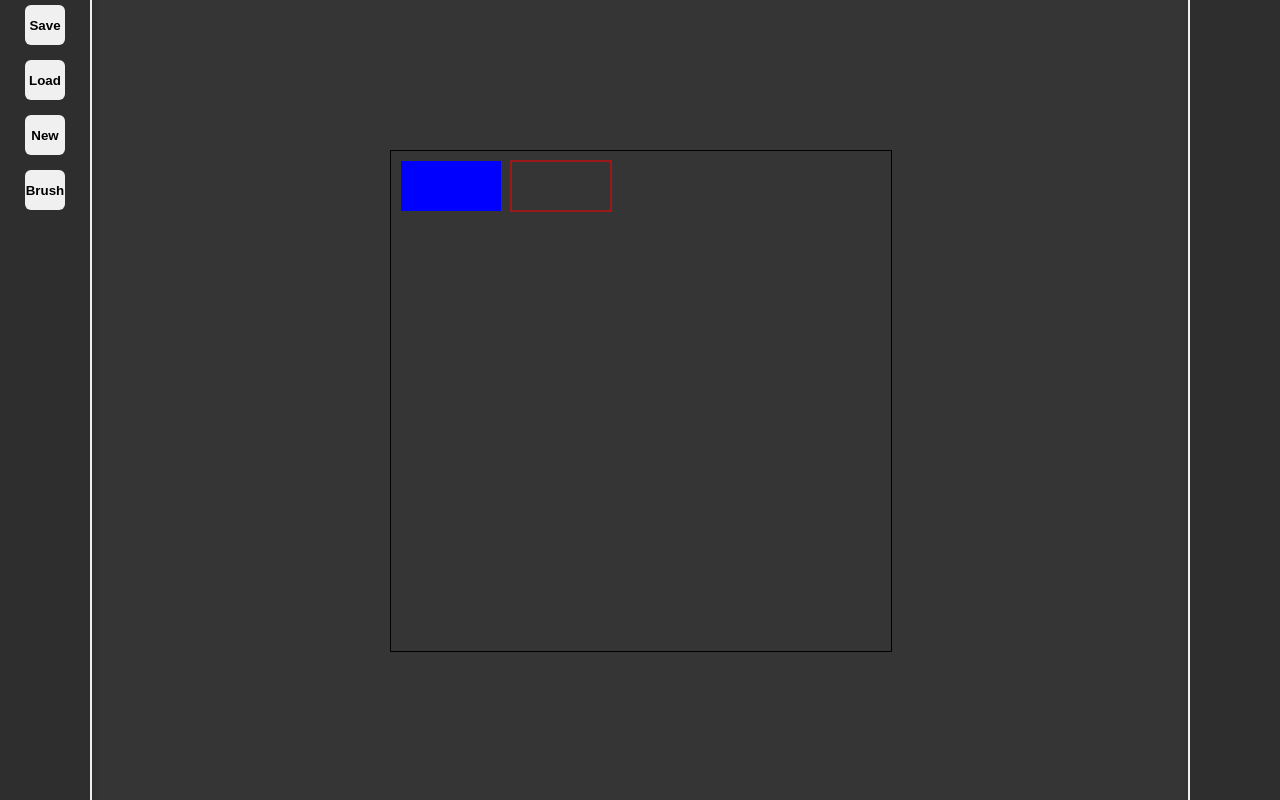
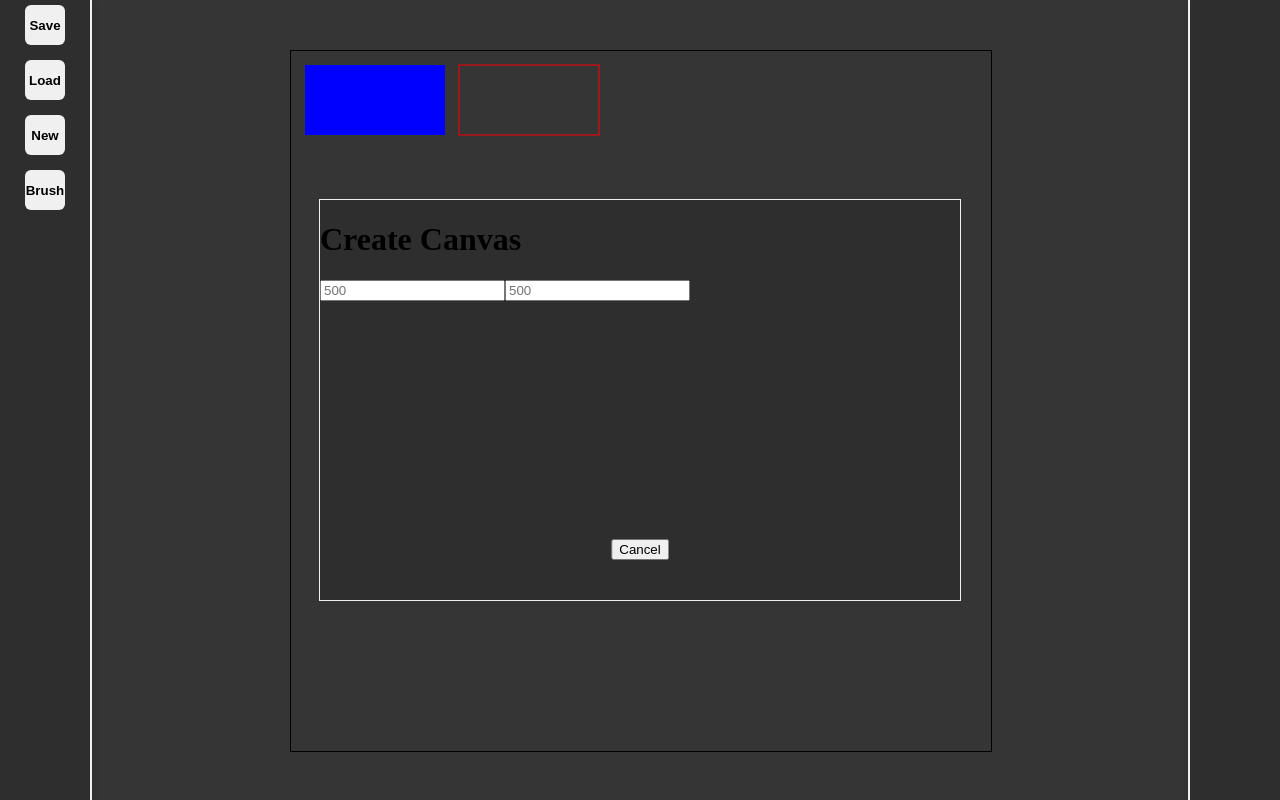
Before and after one commit to lilbernier/clam, a plain HTML site: page resources/applications/clam/index.html in a window 1280 px wide. Both pictures are taken after a click on the button "New". Drawn offline with Linux system fonts and the light colour scheme.

Commit message:
new canvas functionality

```diff
--- a/resources/applications/clam/scripts/clam_app.js
+++ b/resources/applications/clam/scripts/clam_app.js
@@ -1,22 +1,35 @@
 // JavaScript source code
 import Application from "../../../framework/scripts/application.js";
+import Dispatcher from "../../../framework/scripts/dispatcher.js";
+import Popup from "../../../framework/scripts/popup.js";
 import Toolbar from "../../../framework/scripts/toolbar.js";
 import ClamCanvas from "./clam_canvas.js";
 import LayerToolbar from "./layer_toolbar.js";
+import CanvasPopup from "./popups/canvas_popup.js";
 import ToolsToolbar from "./tools_toolbar.js";
 
 export default class ClamApp extends Application
 {
+    static GlobalDispatcher = null
+    static DefaultWidth = 50
+    static DefaultHeight = 50
+
     constructor()
     {
         super()
 
+
+        this.clamDispatcher = new Dispatcher()
+        ClamApp.GlobalDispatcher = this.clamDispatcher;
+
         this.clamCanvas = new ClamCanvas()
-
-
         this.layerToolbar = new LayerToolbar()
         this.toolsToolbar = new ToolsToolbar()
 
+
+        let popupTest = new CanvasPopup()
+
+        ClamApp.GlobalDispatcher.on('CLOSE_CANVAS', (_width, _height)=>{this.clamCanvas.setCanvas('default', _width, _height)});
     }
 
 
--- a/resources/applications/clam/scripts/clam_canvas.js
+++ b/resources/applications/clam/scripts/clam_canvas.js
@@ -31,11 +31,11 @@ export default class ClamCanvas
             let scale = this.currentScale
 
             if (deltaY > 0) {
-                scale += this.scaleSpeed;
+                scale -= this.scaleSpeed;
 
                 console.log('Scrolling down');
             } else if (deltaY < 0) {
-                scale -= this.scaleSpeed;
+                scale += this.scaleSpeed;
                 console.log('Scrolling up');
             }
 
@@ -46,7 +46,7 @@ export default class ClamCanvas
         document.addEventListener('keydown', function(event) {
             // Check if the pressed key is the Escape key
             if (event.key === 'Escape') {
-                this.setCanvas('default', 50, 20);
+                this.setCanvas('default', 1000, 100);
             }
         }.bind(this));
 
@@ -150,13 +150,22 @@ export default class ClamCanvas
         this.clamCanvas.appendChild(this.canvas);
 
 
-        //Reset Scale
-        this.setScale(1);
-
+        this.fitCanvasToScreen()
 
         this.canvas.addEventListener('click', this.onClick.bind(this));
     }
 
+
+    fitCanvasToScreen()
+    {
+        let viewportWidth = window.innerWidth - 200;
+        let viewportHeight = window.innerHeight - 100;
+
+        let heightMultiplier = viewportHeight / this.height
+        let widthMultiplier = viewportWidth / this.width
+
+        this.setScale(Math.min(widthMultiplier, heightMultiplier));
+    }
 
 
     drawCanvasTest()
--- /dev/null
+++ b/resources/applications/clam/scripts/popups/canvas_popup.js
@@ -0,0 +1,53 @@
+// JavaScript source code
+
+import Popup from "../../../../framework/scripts/popup.js";
+import ClamApp from "../clam_app.js";
+
+export default class CanvasPopup extends Popup
+{
+    constructor()
+    {
+        super();
+        ClamApp.GlobalDispatcher.on('NEW_CANVAS_CLICK', this.showPopup.bind(this, true))
+
+    }
+
+    createPopupBase()
+    {
+        super.createPopupBase();
+
+        let title = document.createElement('h1');
+        title.append('Create Canvas')
+        this.popupBase.appendChild(title);
+
+        this.width = 500;
+        this.height = 500;
+
+        this.widthInput = this.addInput('width', this.width);
+        this.heightInput = this.addInput('height', this.height)
+
+        let applyButton = this.addCloseButton('Apply');
+        let cancelButton = this.addCloseButton('Cancel');
+    }
+
+
+    addInput(_input, _defaultValue)
+    {
+        let input = document.createElement('input');
+        input.placeholder = _defaultValue;
+
+        this.popupBase.appendChild(input);
+        return input;
+    }
+
+    closePopup()
+    {
+        this.width = this.widthInput.value ? this.widthInput.value : ClamApp.DefaultWidth
+        this.height = this.heightInput.value ? this.heightInput.value : ClamApp.DefaultHeight
+
+        super.closePopup()
+
+        ClamApp.GlobalDispatcher.emit('CLOSE_CANVAS', this.width, this.height);
+
+    }
+}
--- a/resources/applications/clam/scripts/tools_toolbar.js
+++ b/resources/applications/clam/scripts/tools_toolbar.js
@@ -1,4 +1,5 @@
 import Toolbar from "../../../framework/scripts/toolbar.js";
+import ClamApp from "./clam_app.js";
 
 export default class ToolsToolbar extends Toolbar
 {
@@ -6,14 +7,16 @@ export default class ToolsToolbar extends Toolbar
     {
         super()
 
-        this.addToolBarButton('Save')
-        this.addToolBarButton('Load')
-        this.addToolBarButton('New')
+        this.save = this.addToolBarButton('Save')
+        this.load = this.addToolBarButton('Load')
+        this.new = this.addToolBarButton('New')
+
+        this.brush = this.addToolBarButton('Brush')
+
+        this.toolbarHost.classList.add('left');
 
 
-        this.addToolBarButton('Brush')
-
-        this.toolbarHost.classList.add('left');
+        this.new.addEventListener("click", ()=>{ClamApp.GlobalDispatcher.emit('NEW_CANVAS_CLICK')});
     }
 
 }
--- a/resources/framework/css/framework.css
+++ b/resources/framework/css/framework.css
@@ -98,3 +98,22 @@ body {
     .toolbar button:hover {
       background: oklch(from var(--col3) l c calc(h - 20));
     }
+
+    .popup
+    {
+      border: 1px solid  var(--col3);
+      background: var(--col2);
+      width: 50%;
+      height: 50%;
+      cursor: pointer;
+      padding: 0;
+      position: absolute;
+    }
+
+    .popup .closeButton
+    {
+      position: absolute;
+      bottom: 10%;
+      left: 50%;
+      transform: translateX(-50%);
+    }
--- /dev/null
+++ b/resources/framework/scripts/dispatcher.js
@@ -0,0 +1,22 @@
+
+
+export default class Dispatcher
+{
+  constructor() {
+    this.events = {};
+  }
+
+  on(event, handler) {
+    (this.events[event] ??= []).push(handler);
+  }
+
+  off(event, handler) {
+    if (!this.events[event]) return;
+    this.events[event] = this.events[event].filter(h => h !== handler);
+  }
+
+  emit(event, ...args) {
+    if (!this.events[event]) return;
+    this.events[event].forEach(handler => handler(...args));
+  }
+}
--- /dev/null
+++ b/resources/framework/scripts/popup.js
@@ -0,0 +1,48 @@
+// JavaScript source code
+
+export default class Popup
+{
+    constructor()
+    {
+         this.createPopupBase();
+    }
+
+
+
+
+    createPopupBase()
+    {
+        this.popupBase = document.createElement('div');
+
+        this.popupBase.id = 'popup';
+        this.popupBase.classList.add('popup');
+
+        document.body.appendChild(this.popupBase);
+
+        this.showPopup(false);
+    }
+
+
+    addCloseButton(_closeButtonName)
+    {
+        let closeButton = document.createElement('button');
+        closeButton.id = 'closeButton';
+        closeButton.classList.add('closeButton');
+        closeButton.append(_closeButtonName);
+        this.popupBase.appendChild(closeButton);
+        closeButton.addEventListener("click", this.closePopup.bind(this));
+
+        return closeButton;
+    }
+
+    closePopup()
+    {
+        this.showPopup(false)
+    }
+
+    showPopup(_bool)
+    {
+        let display = _bool ? 'block' : 'none';
+        this.popupBase.style.display = display;
+    }
+}
--- a/resources/framework/scripts/toolbar.js
+++ b/resources/framework/scripts/toolbar.js
@@ -27,6 +27,8 @@ export default class Toolbar
         // newBtn.classList.add('toolbar');
 
         this.toolbarHost.appendChild(newBtn);
+
+        return newBtn;
     }
 
 }
```
